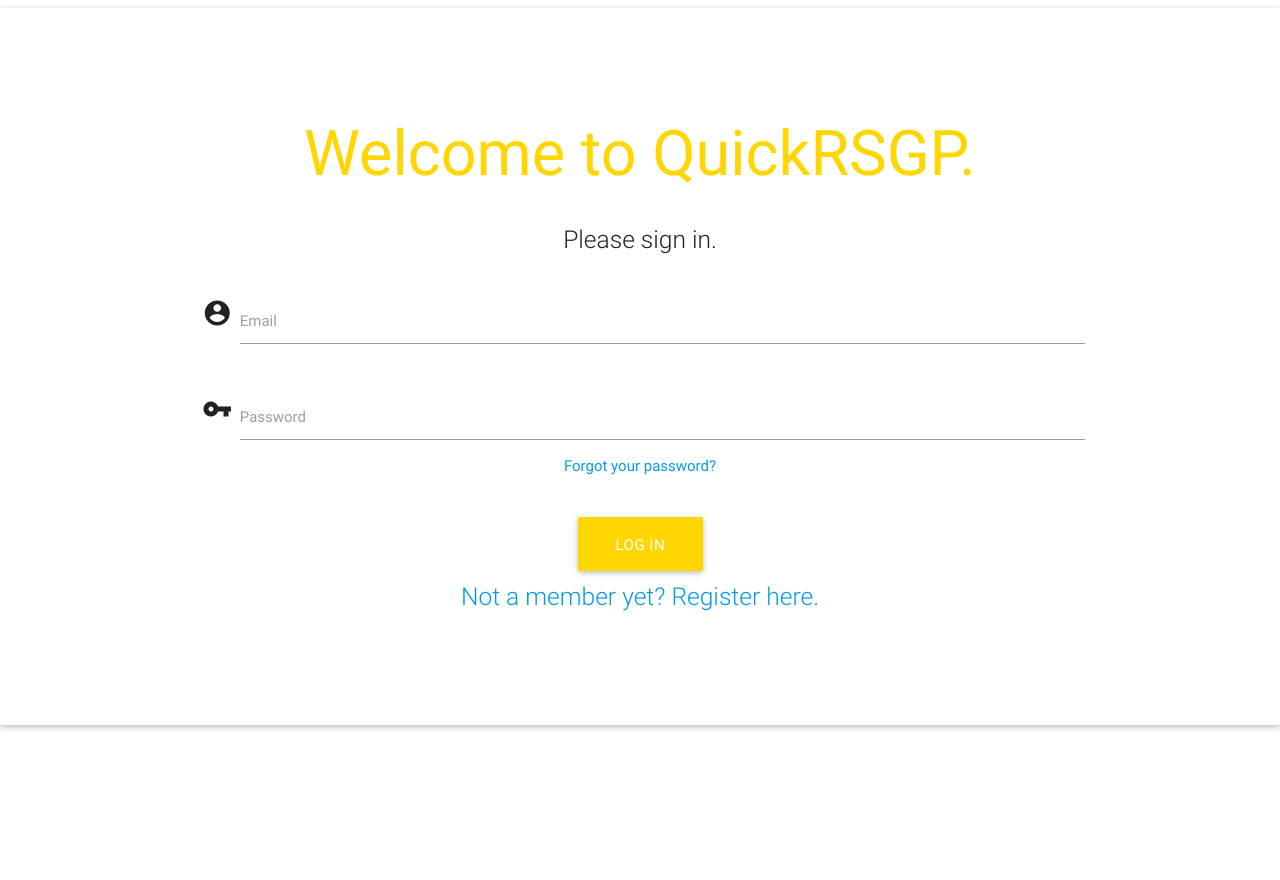
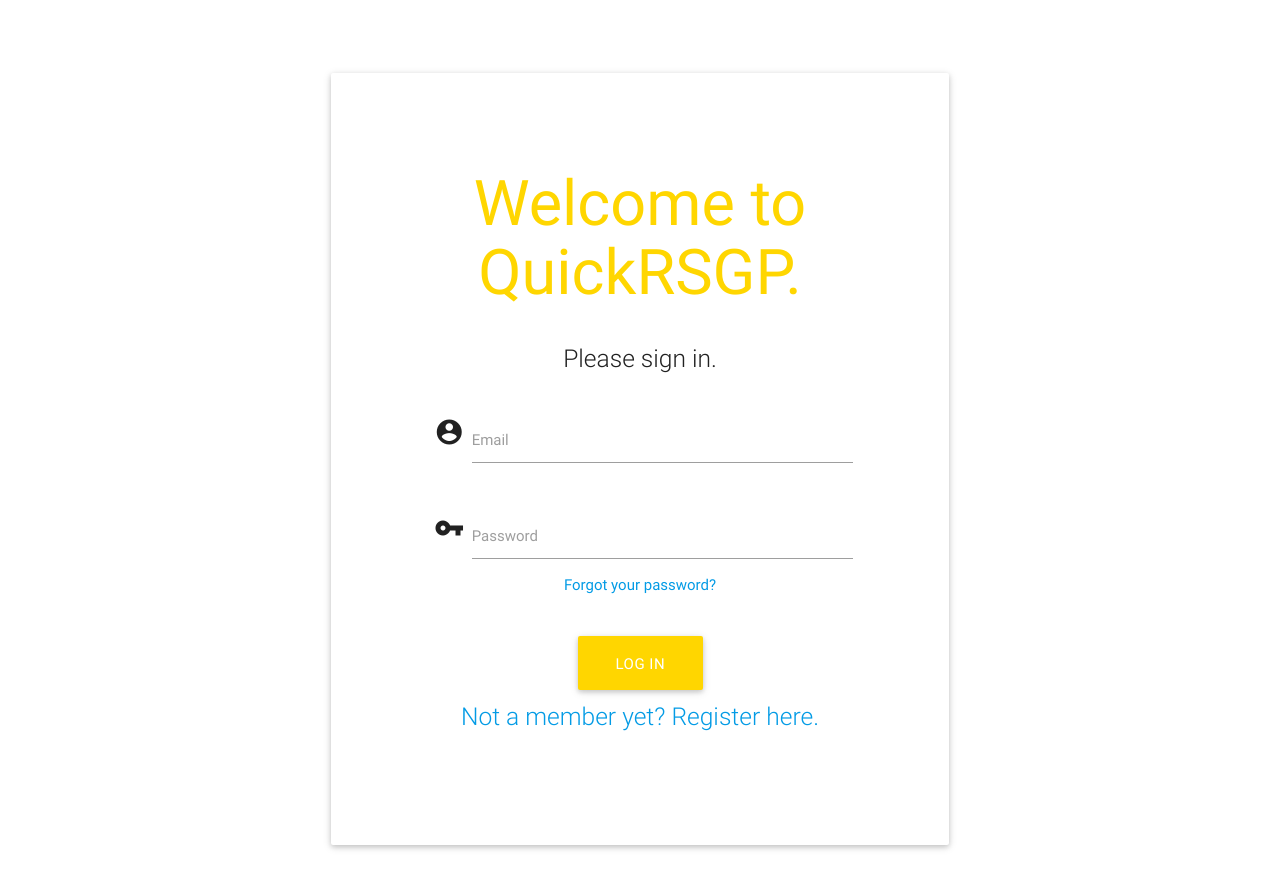
Before and after one commit to towicode/towicode.github.io, a plain HTML site: page index.html in a window 1280 px wide. Before the commit the page ends 800 px from the top, so only its background shows below. Drawn offline with nearby package versions, Linux system fonts and the light colour scheme.

Commit message:
fixing card

```diff
--- a/index.html
+++ b/index.html
@@ -8,9 +8,10 @@
     <link href="https://fonts.googleapis.com/icon?family=Material+Icons" rel="stylesheet">
     <link href="css/materialize.css" type="text/css" rel="stylesheet" media="screen,projection"/>
     <link href="css/style.css" type="text/css" rel="stylesheet" media="screen,projection"/>
+    <div class="section no-pad-bot" id="index-banner">
+      <div class="row" style="padding-top:50px;">
         <div class="col s12 offset-m2 m8 offset-l3 l6">
           <div class="card-panel">
-        <div class="section no-pad-bot" id="index-banner">
             <div class="container">
               <br><br>
               <h1 class="header center  yellow-text text-accent-4">Welcome to QuickRSGP.</h1>
@@ -47,6 +48,7 @@
           </div>
         </div>
       </div>
+    </div>
 
     <!--  Scripts-->
     <script src="https://code.jquery.com/jquery-2.1.1.min.js"></script>
```
Lines whose indentation alone changed are shown as unchanged.
